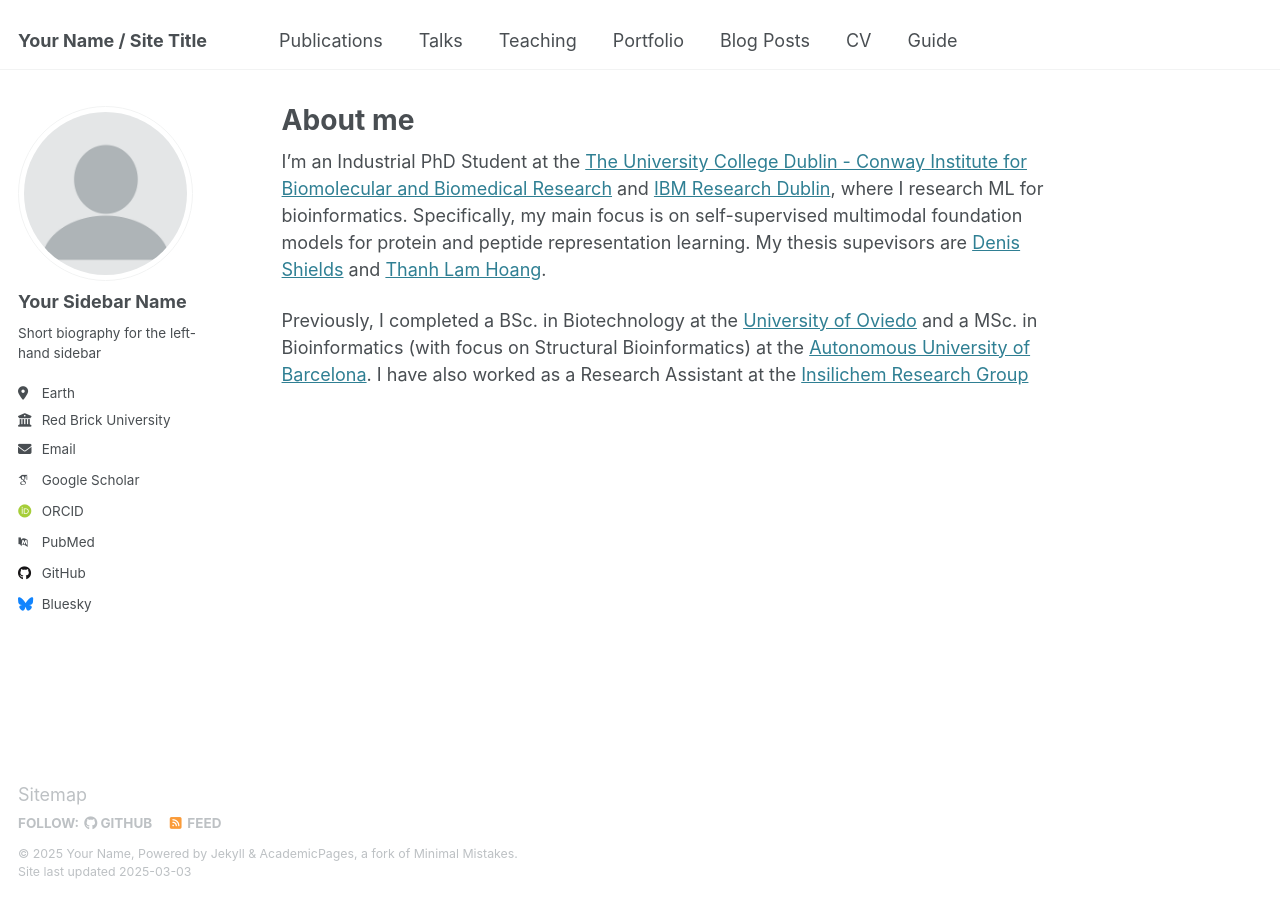
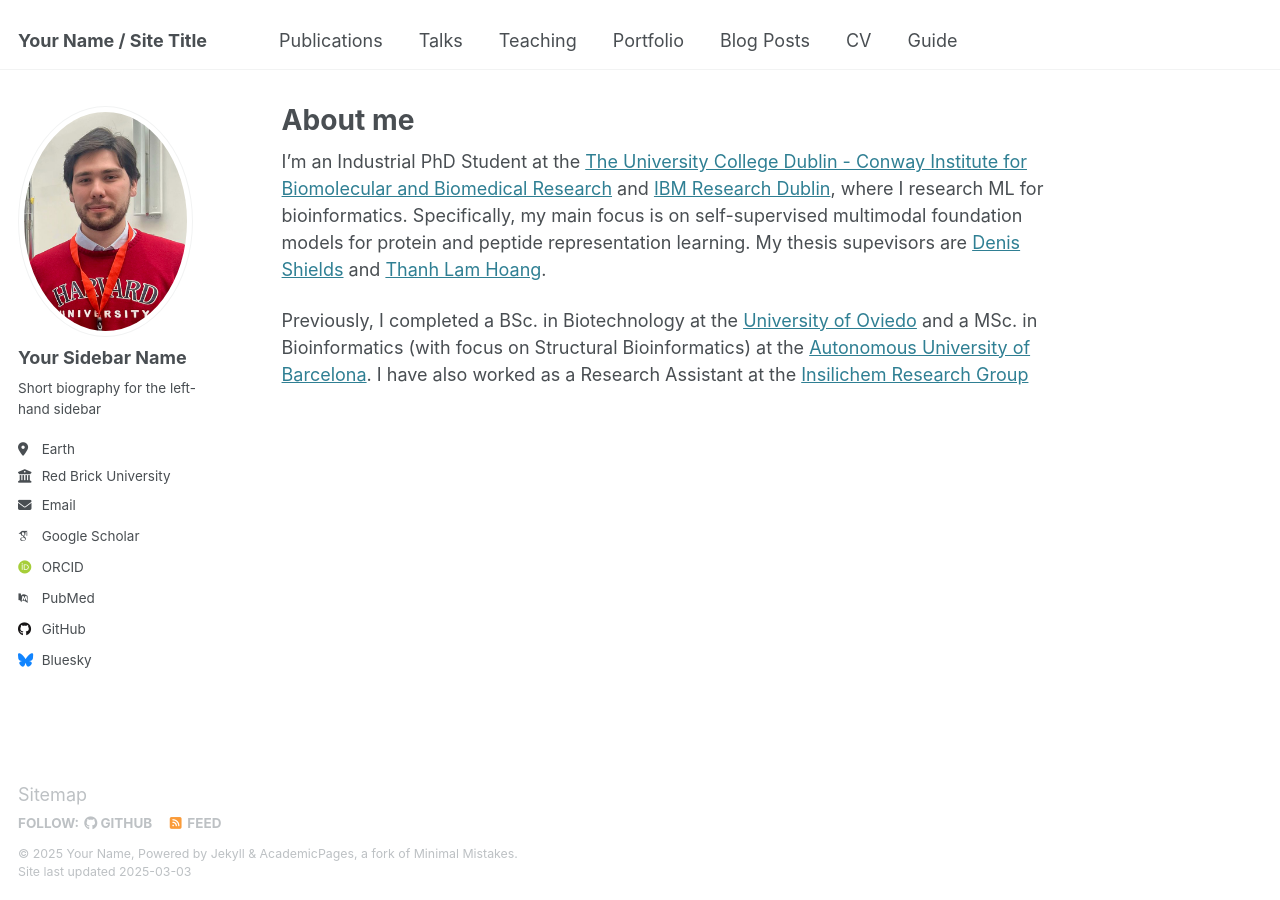
Before and after one commit to RaulFD-creator/RaulFD-creator.github.io, a Jekyll site: the page built from _pages/about.md, in a window 1280 px wide. Built offline with Jekyll 4.4.1, drawn with Linux system fonts in a browser that asks for light colours; some web fonts are replaced.

```diff
--- a/_config.yml
+++ b/_config.yml
@@ -13,16 +13,16 @@ title                    : "Your Name / Site Title"
 title_separator          : "-"
 name                     : &name "Your Name"
 description              : &description "personal description"
-url                      : https://academicpages.github.io # the base hostname & protocol for your site e.g. "https://[your GitHub username].github.io"
+url                      : https://RaulFD-creator.github.io # the base hostname & protocol for your site e.g. "https://[your GitHub username].github.io"
 baseurl                  : "" # the subpath of your site, e.g. "/blog"
-repository               : "academicpages/academicpages.github.io"
+repository               : "RaulFD-creator/RaulFD-creator.github.io"
 
 # Site Author - The following control what appear as part of the author content on the side bar.
 #               If a field is blank the icon and link will not appear, otherwise it will be shown.
 #               Additional customization can be done by editing /_includes/author-profile.html
 author:
   # Biographic information
-  avatar           : "profile.png"
+  avatar           : "profile.jpeg"
   name             : "Your Sidebar Name"
   pronouns         : # example: "she/her"
   bio              : "Short biography for the left-hand sidebar"
```
Also changed, not shown: images/profile.jpeg (added), images/profile.png (deleted), 1 other file.
